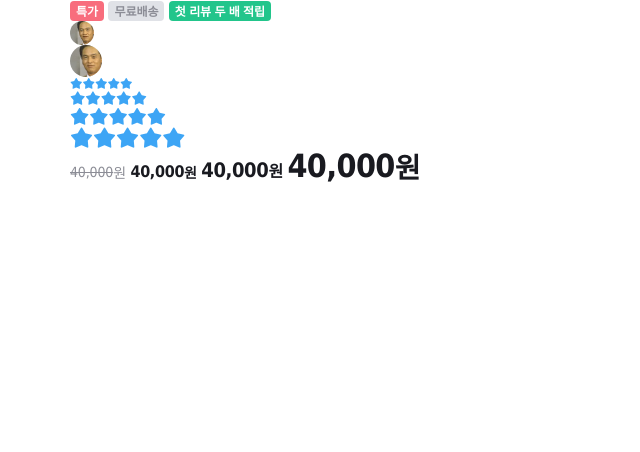
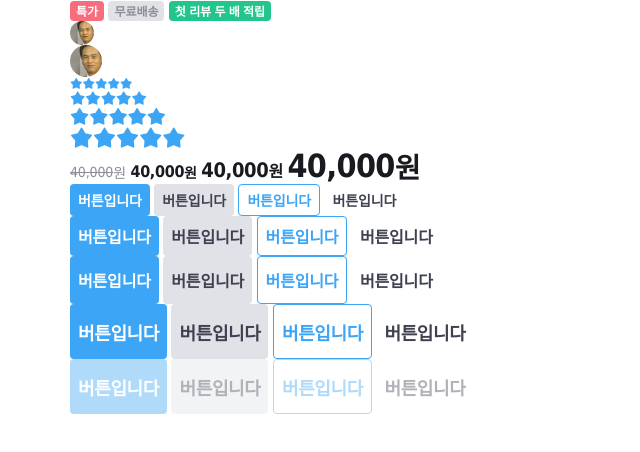
Before and after one commit to lee-new/tomorrow-house, a website: page index.html in a window 1280 px wide. Shown: the whole page, without its empty margins (0-640 px from the left). Drawn offline with nearby package versions, Linux system fonts and the light colour scheme; files that its build step writes are made by us from their sources; files whose address does not match are found by name.

Commit message:
💄 Implement button components

```diff
--- a/index.html
+++ b/index.html
@@ -86,6 +86,49 @@
           <span class="currency">원</span>
         </div>
       </div>
+
+      <div>
+        <button type="button" class="btn-primary btn-32">버튼입니다</button>
+        <button type="button" class="btn-secondary btn-32">버튼입니다</button>
+        <button type="button" class="btn-outlined btn-32">버튼입니다</button>
+        <button type="button" class="btn-ghost btn-32">버튼입니다</button>
+      </div>
+
+      <div>
+        <button type="button" class="btn-primary btn-40">버튼입니다</button>
+        <button type="button" class="btn-secondary btn-40">버튼입니다</button>
+        <button type="button" class="btn-outlined btn-40">버튼입니다</button>
+        <button type="button" class="btn-ghost btn-40">버튼입니다</button>
+      </div>
+
+      <div>
+        <button type="button" class="btn-primary btn-48">버튼입니다</button>
+        <button type="button" class="btn-secondary btn-48">버튼입니다</button>
+        <button type="button" class="btn-outlined btn-48">버튼입니다</button>
+        <button type="button" class="btn-ghost btn-48">버튼입니다</button>
+      </div>
+
+      <div>
+        <button type="button" class="btn-primary btn-55">버튼입니다</button>
+        <button type="button" class="btn-secondary btn-55">버튼입니다</button>
+        <button type="button" class="btn-outlined btn-55">버튼입니다</button>
+        <button type="button" class="btn-ghost btn-55">버튼입니다</button>
+      </div>
+
+      <div>
+        <button type="button" class="btn-primary btn-55" disabled>
+          버튼입니다
+        </button>
+        <button type="button" class="btn-secondary btn-55" disabled>
+          버튼입니다
+        </button>
+        <button type="button" class="btn-outlined btn-55" disabled>
+          버튼입니다
+        </button>
+        <button type="button" class="btn-ghost btn-55" disabled>
+          버튼입니다
+        </button>
+      </div>
     </div>
   </body>
 </html>
--- a/styles/main.scss
+++ b/styles/main.scss
@@ -15,5 +15,6 @@
 @import './modules/avatars';
 @import './modules/star-ratings';
 @import './modules/prices';
+@import './modules/buttons';
 
 @import './layouts/grids';
--- /dev/null
+++ b/styles/modules/_buttons.scss
@@ -0,0 +1,79 @@
+%btn-base {
+  @include inline-flexbox;
+  padding: 0 8px;
+  font-weight: 700;
+  border-radius: 4px;
+  &:disabled {
+    cursor: not-allowed;
+    opacity: 0.4;
+  }
+}
+
+// NOTE: Button Styles
+.btn-primary {
+  @extend %btn-base;
+  color: $white;
+  background-color: $blue;
+  transition: background-color 200ms ease-in-out;
+  &:not(:disabled):hover {
+    background-color: $blue-dark;
+  }
+  //   &:disabled:hover {
+  //       background-color:
+  //   }
+  &:not(:disabled):hover {
+    background-color: $teritiary;
+  }
+}
+
+.btn-secondary {
+  @extend %btn-base;
+  color: $primary;
+  background-color: $border;
+  transition: background-color 200ms ease-in-out;
+  &:not(:disabled):hover {
+    background-color: $teritiary;
+  }
+}
+
+.btn-outlined {
+  @extend %btn-base;
+  color: $blue;
+  background-color: $white;
+  border: 1px solid $blue;
+  transition: background-color 200ms ease-in-out;
+  &:not(:disabled):hover {
+    background-color: $blue-light;
+  }
+}
+
+.btn-ghost {
+  @extend %btn-base;
+  color: $primary;
+  background-color: transparent;
+  transition: color 200ms ease-in-out;
+  &:not(:disabled):hover {
+    color: $secondary;
+  }
+}
+
+// NOTE: Button Sizes
+.btn-32 {
+  @include text-style(14);
+  height: 32px;
+}
+
+.btn-40 {
+  @include text-style(16);
+  height: 40px;
+}
+
+.btn-48 {
+  @include text-style(16);
+  height: 48px;
+}
+
+.btn-55 {
+  @include text-style(18);
+  height: 55px;
+}
```
